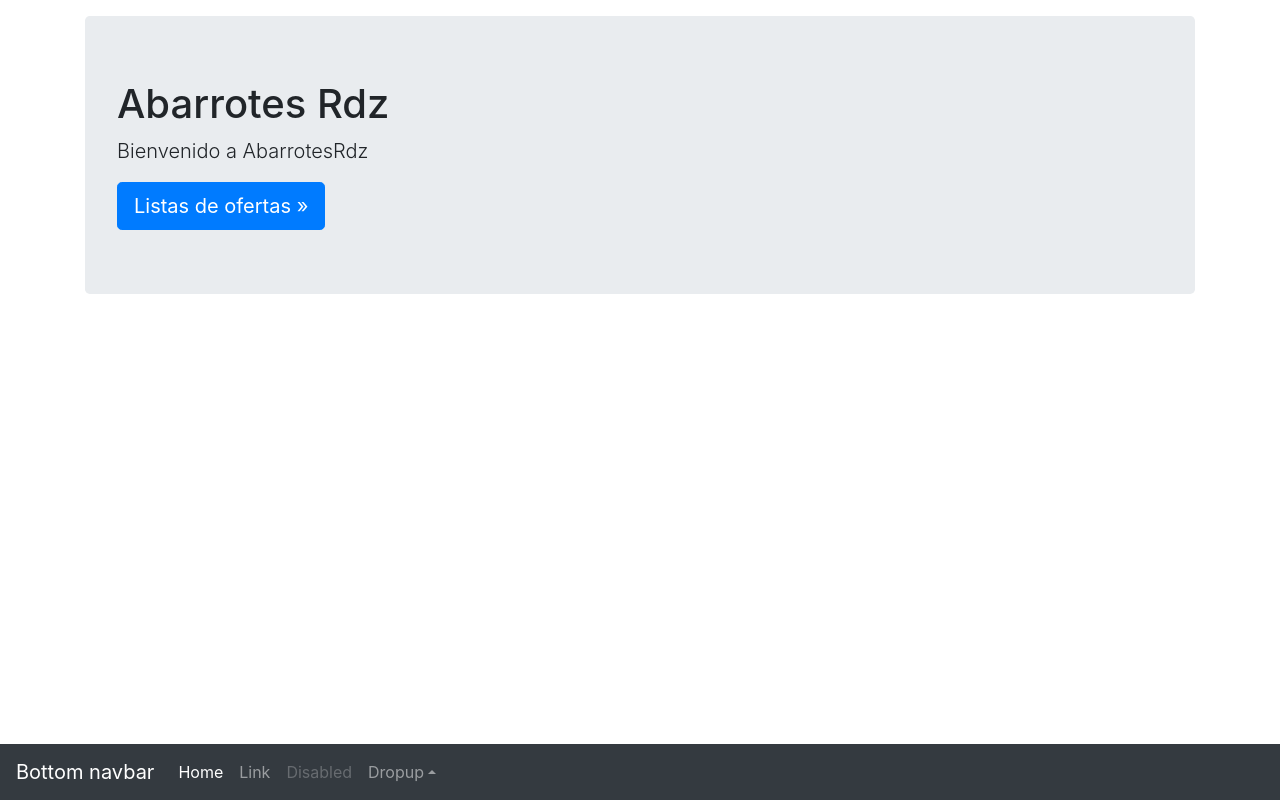
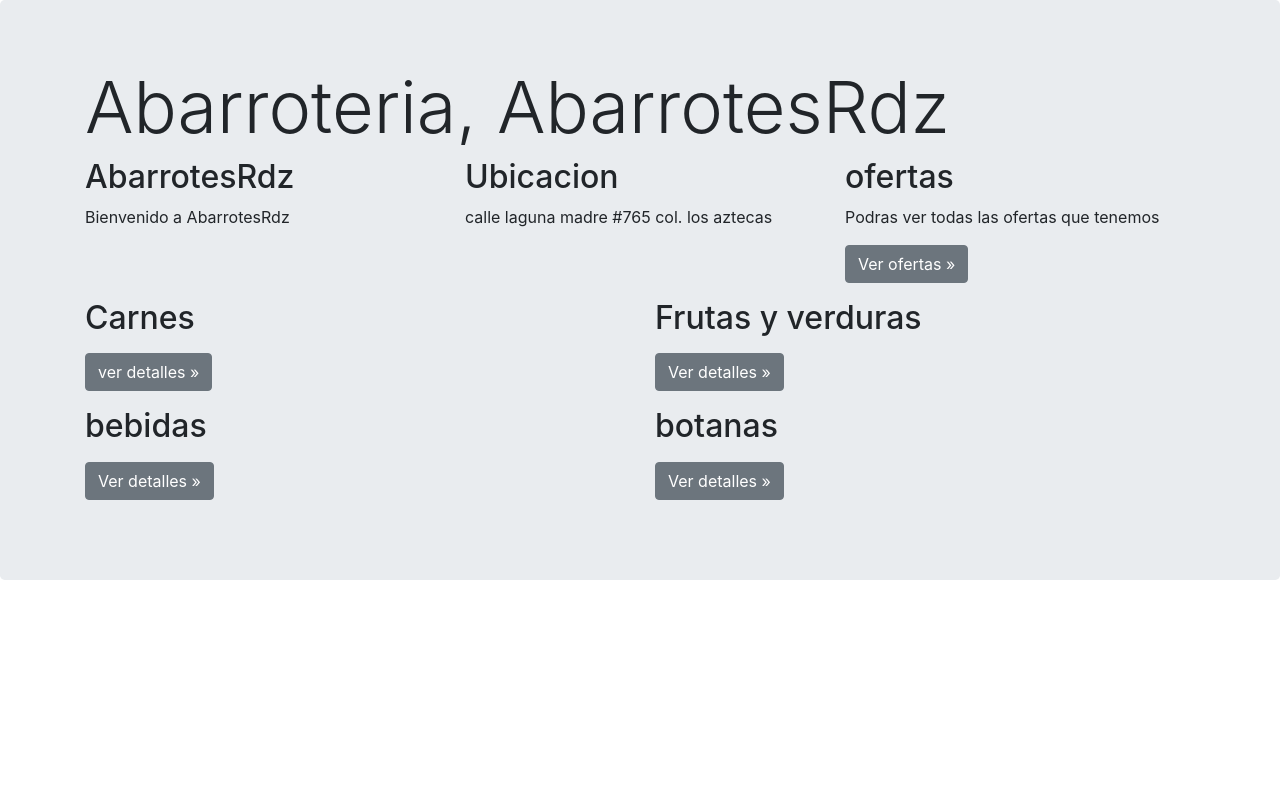
Before and after one commit to Etlir/17100283-abarrotesRdz, a website: page Index.html in a window 1280 px wide. Drawn offline with nearby package versions, Linux system fonts and the light colour scheme.

Commit message:
agregando mas opciones

```diff
--- a/Index.html
+++ b/Index.html
@@ -6,45 +6,54 @@
   <meta name="viewport" content="width=device-width, initial-scale=1.0"
     content="width=device-width, initial-scale=1, shrink-to-fit=no">
   <title>AbarrotesRdz</title>
+  <link rel="stylesheet" href="/node_modules/bootstrap/dist/css/bootstrap.min.css">
 </head>
 
-<body>
+</body>
+
+<!-- Main jumbotron for a primary marketing message or call to action -->
+<div class="jumbotron">
   <div class="container">
-  <div class="jumbotron mt-3">
-    <h1>Abarrotes Rdz</h1>
-    <p class="lead">Bienvenido a AbarrotesRdz</p>
-    <a class="btn btn-lg btn-primary" href="/docs/4.5/components/navbar/" role="button">Listas de ofertas &raquo;</a>
+    <h1 class="display-3">Abarroteria, AbarrotesRdz</h1>
+  </div>
+  <div class="container">
+    <div class="row">
+      <div class="col-md-4">
+        <h2>AbarrotesRdz</h2>
+        <p>Bienvenido a AbarrotesRdz </p>
+      </div>
+      <div class="col-md-4">
+        <h2>Ubicacion</h2>
+        <p>calle laguna madre #765 col. los aztecas</p>
+      </div>
+      <div class="col-md-4">
+        <h2>ofertas</h2>
+        <p>Podras ver todas las ofertas que tenemos</p>
+        <p><a class="btn btn-secondary" href="#" role="button">Ver ofertas &raquo;</a></p>
       </div>
     </div>
-<nav class="navbar fixed-bottom navbar-expand-sm navbar-dark bg-dark">
-  <a class="navbar-brand" href="#">Bottom navbar</a>
-  <button class="navbar-toggler" type="button" data-toggle="collapse" data-target="#navbarCollapse" aria-controls="navbarCollapse" aria-expanded="false" aria-label="Toggle navigation">
-    <span class="navbar-toggler-icon"></span>
-  </button>
-  <div class="collapse navbar-collapse" id="navbarCollapse">
-    <ul class="navbar-nav mr-auto">
-      <li class="nav-item active">
-        <a class="nav-link" href="#">Home <span class="sr-only">(current)</span></a>
-      </li>
-      <li class="nav-item">
-        <a class="nav-link" href="#">Link</a>
-      </li>
-      <li class="nav-item">
-        <a class="nav-link disabled" href="#" tabindex="-1" aria-disabled="true">Disabled</a>
-      </li>
-      <li class="nav-item dropup">
-        <a class="nav-link dropdown-toggle" href="#" id="dropdown10" data-toggle="dropdown" aria-haspopup="true" aria-expanded="false">Dropup</a>
-        <div class="dropdown-menu" aria-labelledby="dropdown10">
-          <a class="dropdown-item" href="#">Action</a>
-          <a class="dropdown-item" href="#">Another action</a>
-          <a class="dropdown-item" href="#">Something else here</a>
+    <div class="row">
+      <div class="col-md-6">
+        <h2>Carnes</h2>
+        <p></p>
+        <p><a class="btn btn-secondary" href="#" role="button">ver detalles &raquo;</a></p>
       </div>
-      </li>
-    </ul>
+      <div class="col-md-6">
+        <h2>Frutas y verduras</h2>
+        <p></p>
+        <p><a class="btn btn-secondary" href="#" role="button">Ver detalles &raquo;</a></p>
       </div>
-</nav>
-    <link rel="stylesheet" href="/node_modules/bootstrap/dist/css/bootstrap.min.css">
-
+      <div class="col-md-6">
+        <h2>bebidas</h2>
+        <p></p>
+        <p><a class="btn btn-secondary" href="#" role="button">Ver detalles &raquo;</a></p>
+      </div>
+      <div class="col-md-6">
+        <h2>botanas</h2>
+        <p></p>
+        <p><a class="btn btn-secondary" href="#" role="button">Ver detalles &raquo;</a></p>
+      </div>
+    </div>
     <!-- JS, Popper.js, and jQuery -->
     <script src="/node_modules/jquery/dist/jquery.slim.min.js"></script>
     <script src="/node_modules/popper.js/dist/popper.min.js"></script>
```
Lines whose indentation alone changed are shown as unchanged.
